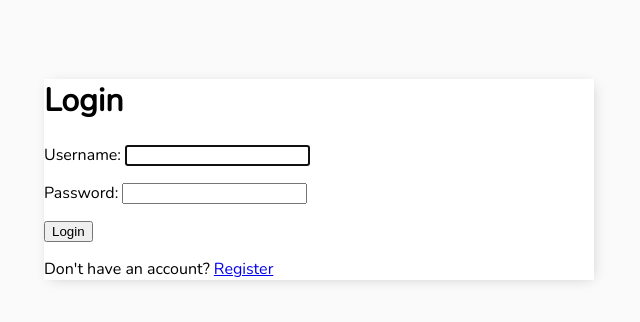
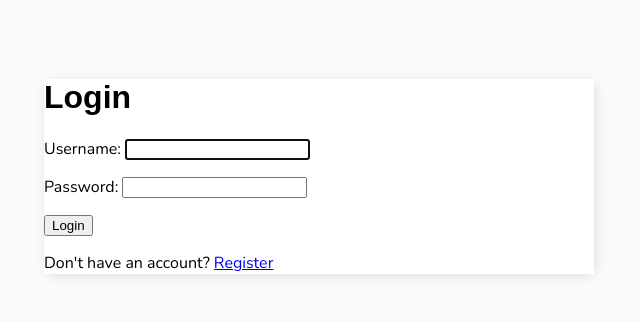
Before and after one commit to abhishekgupta3247/ToDo_List_App_Django, a Django app: page /login/ in a window 1280 px wide. Shown: the top 322 px of the page, without its empty margins (321-961 px from the left). Run offline with Django 4.2, Linux system fonts and the light colour scheme.

Commit message:
h tags font changed

```diff
--- a/base/templates/base/main.html
+++ b/base/templates/base/main.html
@@ -18,6 +18,15 @@
             padding-top: 50px;
         }
 
+        h1,
+        h2,
+        h3,
+        h4,
+        h5,
+        h6{
+            font-family: 'Raleway' , sans-serif;
+        }
+
         .container{
             max-width: 550px;
             margin: auto;
```
Also changed, not shown: db.sqlite3.
